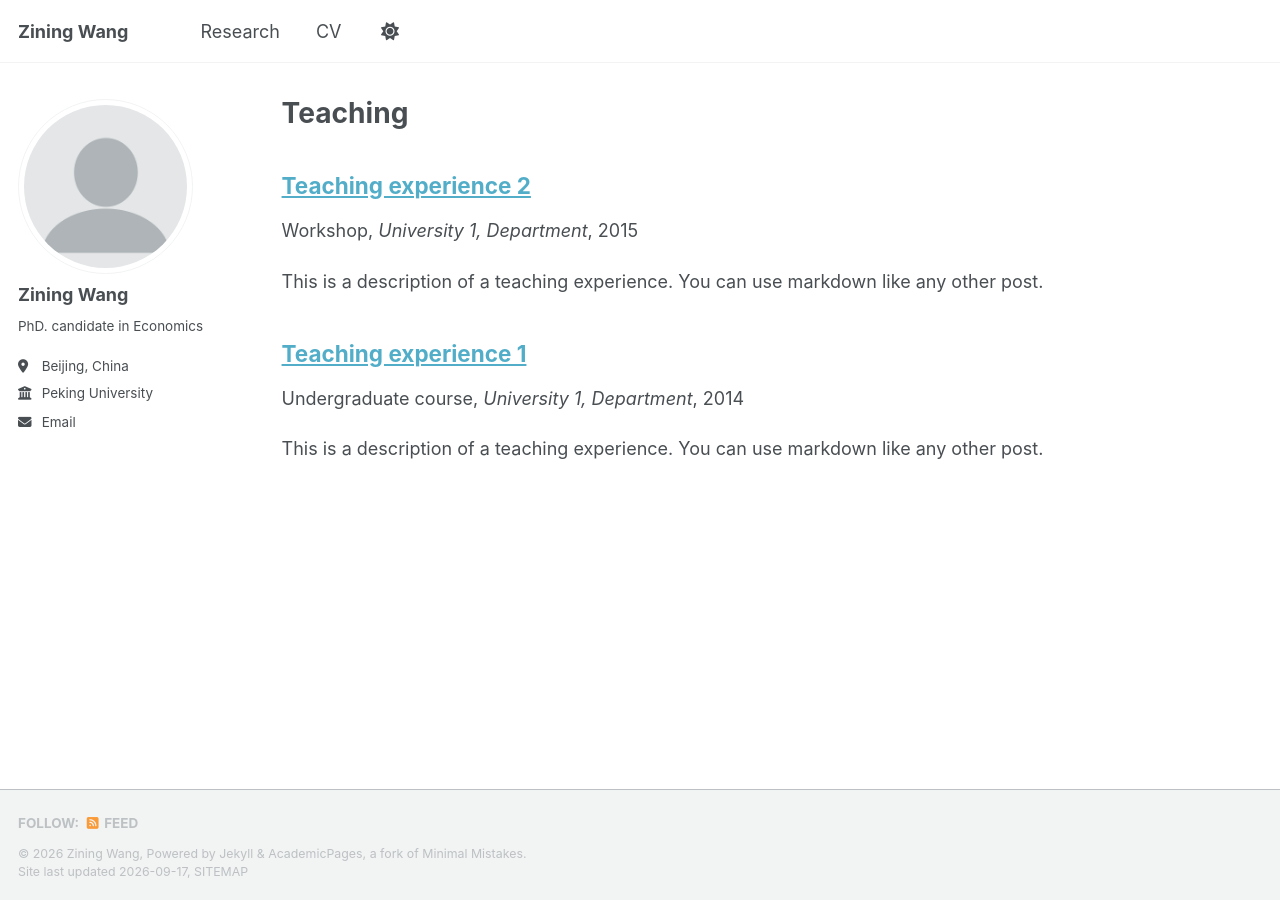
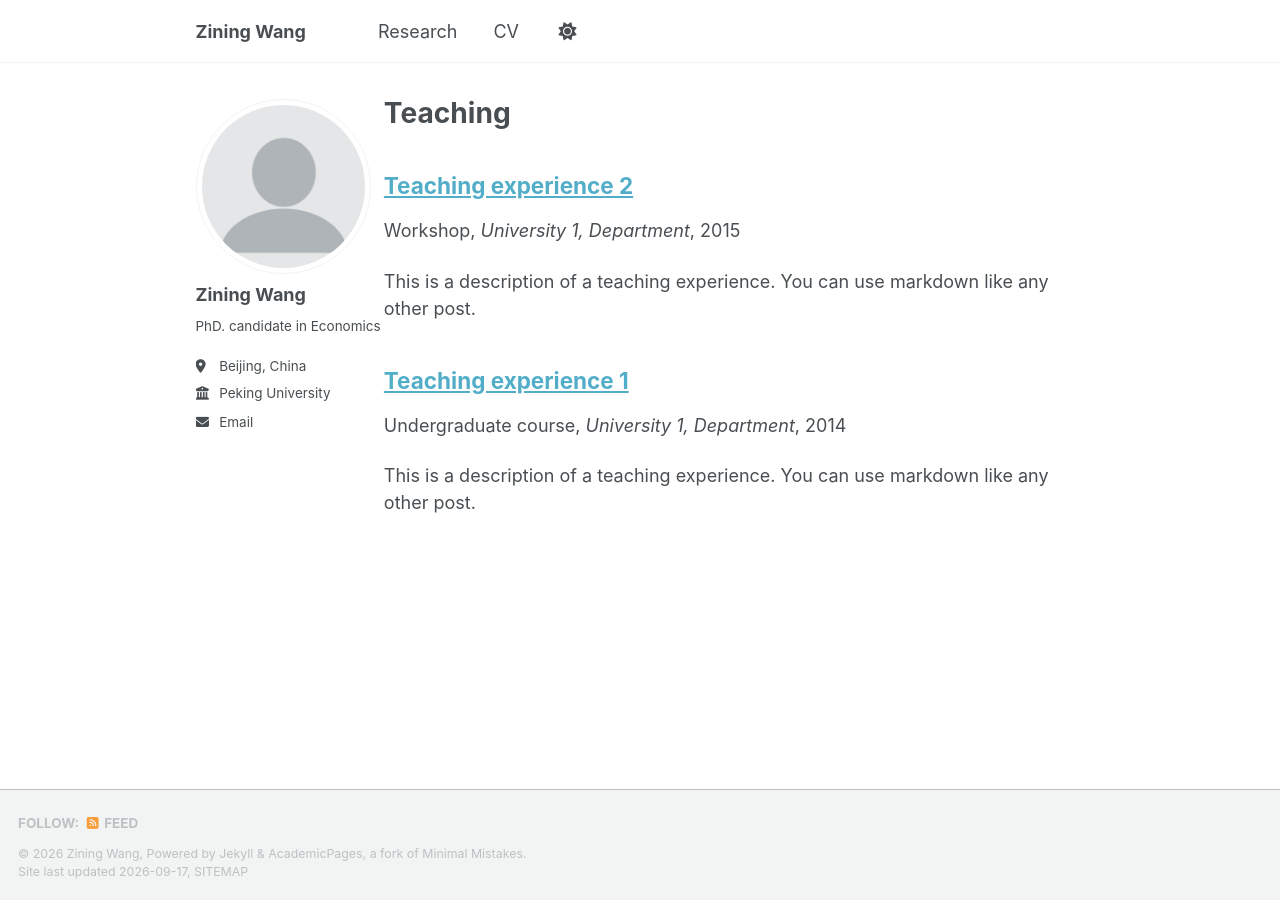
Before and after one commit to ziningwang-econ/ziningwang-econ.github.io, a Jekyll site: the page built from _pages/teaching.html, in a window 1280 px wide. Built offline with Jekyll 4.4.1, drawn with Linux system fonts in a browser that asks for light colours; a style sheet for code colours, icons or effects is not loaded.

Commit message:
Update _themes.scss

```diff
--- a/_sass/_themes.scss
+++ b/_sass/_themes.scss
@@ -53,7 +53,7 @@ $small                      : 600px !default;
 $medium                     : 768px !default;
 $medium-wide                : 900px !default;
 $large                      : 925px !default;
-$x-large                    : 1280px !default;
+$x-large                    : 1360px !default;
 
 /* ==========================================================================
    Grid
```
